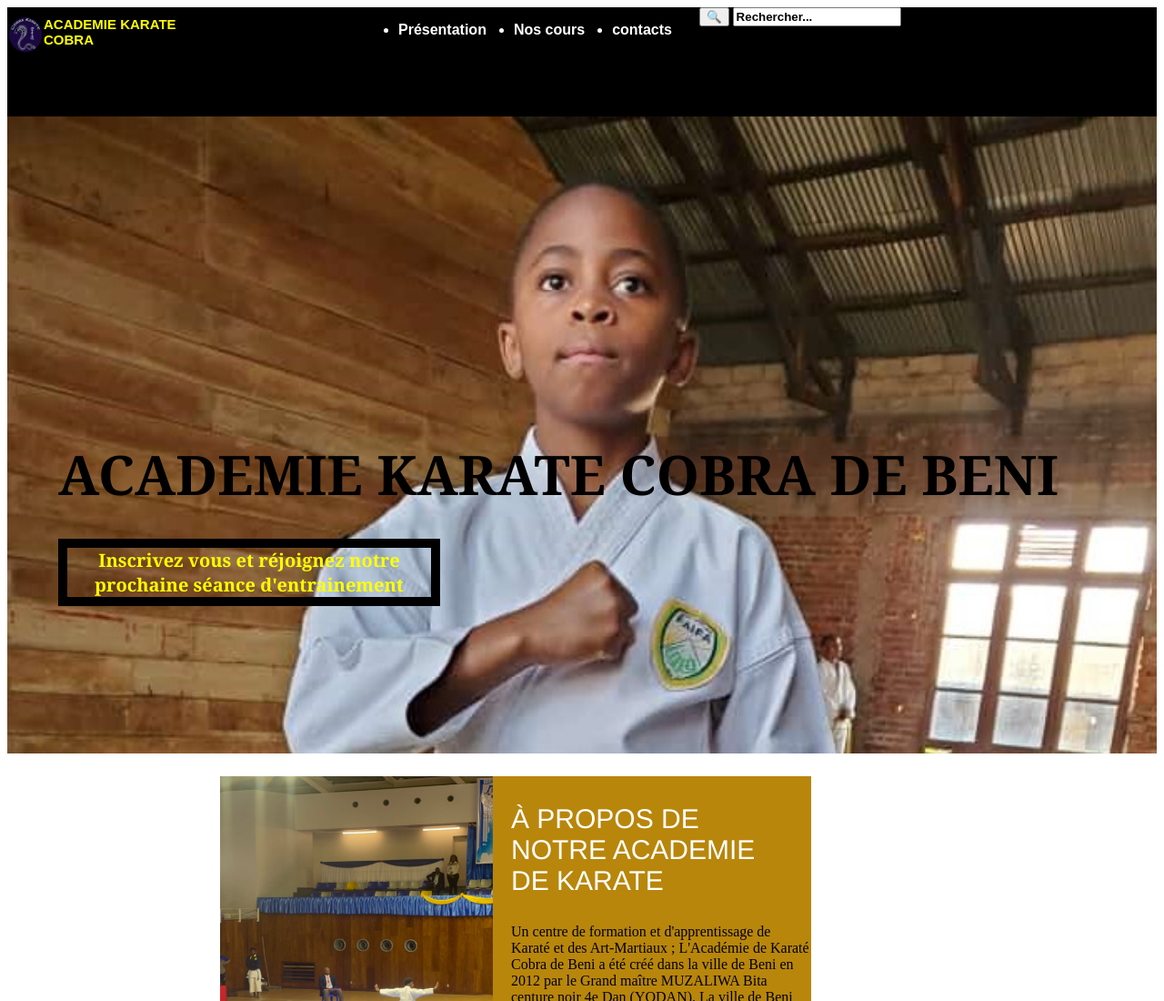
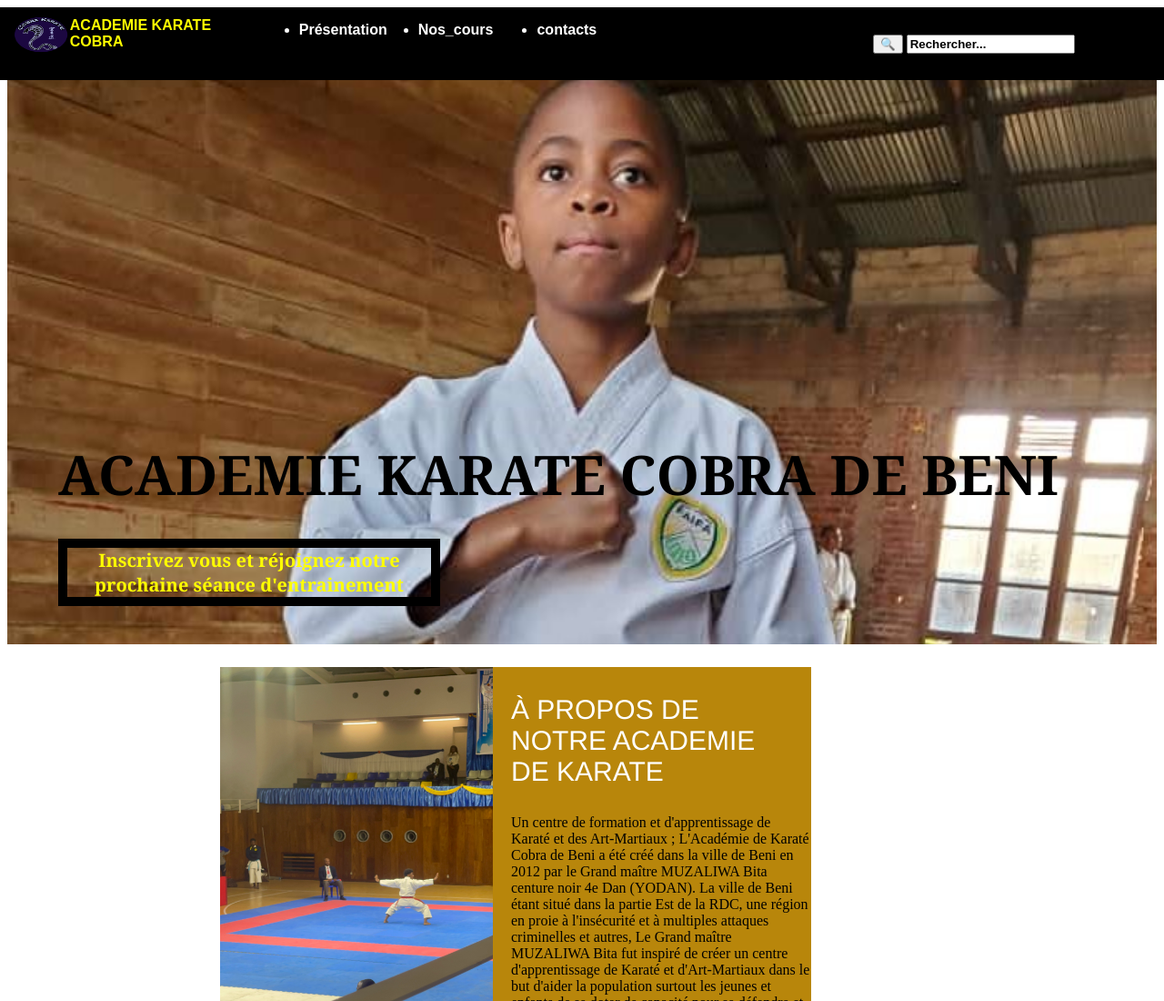
Before and after one commit to Eustache-18/KARATE, a plain HTML site: page index.html in a window 1280 px wide. Shown: the top 1100 px of the page at 91% size. Drawn offline with Linux system fonts and the light colour scheme.

Commit message:
Update index.html

```diff
--- a/index.html
+++ b/index.html
@@ -9,29 +9,44 @@
                 display: flex;
                 background-color: black;
                 color: white;
-                height: 120px;
+                height: 10%;
+                width: 100%;
+                position: absolute;
+                left: 0;right: 0;
+            }
+            .img_Titre_Header{
+                margin-left: 1%;
             }
             .logo{
                 height: 40px;
-                width: 40px;
+                width: 5%;
                 margin-right: 0;
                 margin-top: 10px;
             }
-            h1{
+            .Titre_Du_Header{
                 font-family: Arial, Helvetica, sans-serif;
-                font-size: 15px;
+                font-size: 100%;
                 font-weight: 900;
                 color: yellow;
-                width: 150px;
+                width: 15%;
                 margin-left: 0px;
             }
-            ul{
+            .ul_Du_Header{
                 display: flex;
-                gap: 30px;
-                margin-left: 200px;
-                margin-right: 30px;
                 font-weight: 600;
                 font-family: Arial, Helvetica, sans-serif;
+                width: 50%;
+                padding: 0 0 0 0;
+                text-align: center;
+            }
+            .li_Header{
+                width: 33.3%;
+                margin: 0 0 0 60px;
+            }
+            .Recherche_Input{
+                width: 25%;
+                margin: auto 0 auto auto;
+                right: 0;
             }
             .background{
                 background-image: url('IMG-20240109-WA0005.jpg');
@@ -39,12 +54,6 @@
                 height: 700px;
                 width: 100%;
             }
-            @media screen and (max-width:720px){
-                .background{
-                    background-size: contain;
-                }
-            }
-
             .title{
                 color: black;
                 font-family: Cambria, Cochin, Georgia, Times, 'Times New Roman', serif;
@@ -90,18 +99,29 @@
                 margin-top: 30px;
                 margin-left: 20px;
             }
+            @media screen and (max-width: 765px) {
+                header{
+                    width: 100%;
+                }
+                .ul_Du_Header{
+                    display: block;
+                }
+            }
+            @media screen and (max-width: 712px) {
 
+            }
         </style>
     </head>
     <body>
         <header>
+            <div class="img_Titre_Header"></div>
             <img src="cobra-logo-V3_400x400.png" alt="" class="logo">
-            <h1>ACADEMIE KARATE COBRA</h1>
-            <nav>
-                <ul>
-                    <li>Présentation</li>
-                    <li>Nos cours</li>
-                    <li>contacts</li>
+            <h1 class="Titre_Du_Header">ACADEMIE KARATE COBRA</h1>
+            <nav class="ul_et_RechercheInput">
+                <ul class="ul_Du_Header">
+                    <li class="li_Header">Présentation</li>
+                    <li class="li_Header">Nos_cours</li>
+                    <li class="li_Header">contacts</li>
                 </ul>
             </nav>
             <div class="Recherche_Input">
```
